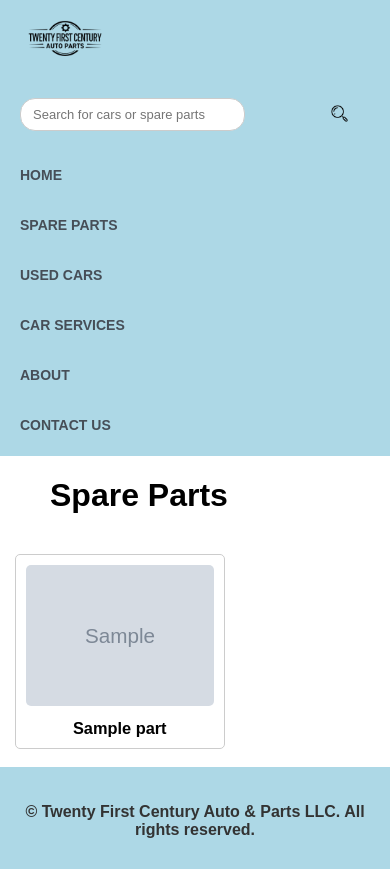
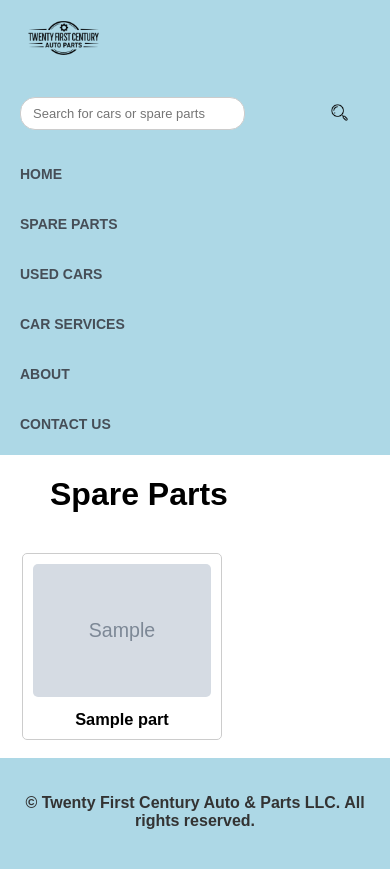
Before and after one commit to MazFahim/21stCenturyAutoParts, a Django app: template TwentyFirstCenturyAutoParts/commonPages/templates/spare_parts.html in a window 390 px wide. After the commit the page ends 829 px from the top, so only its background shows below. Run offline with Django 5.2, Linux system fonts and the light colour scheme; the template is opened without the code that fills it: most values are stand-ins (such as "Sample title", 1, 10 or a date in 2020); grey boxes marked "Sample" are stand-in pictures.

Commit message:
spare parts layout update

```diff
--- a/TwentyFirstCenturyAutoParts/commonPages/templates/spare_parts.html
+++ b/TwentyFirstCenturyAutoParts/commonPages/templates/spare_parts.html
@@ -7,10 +7,14 @@
     <link rel="icon" type="image/png" sizes="16x16" href="{% static 'logo/favicon-16x16.png' %}">
     <title>Spare Parts</title>
     <style>
+        * {
+            box-sizing: border-box;
+        }
         html, body {
             height: 100%;
             margin: 0;
             padding: 0;
+            overflow-x: hidden;
         }
 
         body {
@@ -23,7 +27,7 @@
             display: grid;
             grid-template-columns: repeat(4, 1fr);
             gap: 10px;
-            margin-left: 50px;
+            margin-left: 40px;
         }
 
         .car-card {
@@ -32,7 +36,7 @@
             margin: 10px;
             padding: 10px;
             text-align: center;
-            width: 200px;
+            width: 100%;
         }
 
         .car-card img {
@@ -44,6 +48,9 @@
         }
         .car-card h3 {
             margin: 0;
+            word-wrap: break-word;
+            overflow-wrap: break-word;
+            white-space: normal;
         }
 
         .car-card-link {
@@ -54,26 +61,29 @@
     <style>
         @media screen and (max-width: 1024px) {
             .cars-container {
-                grid-template-columns: repeat(3, 1fr);
-                margin-left: 20px;
+                grid-template-columns: repeat(2, 1fr);
+                 padding: 0 10px;
             }
         }
 
         @media screen and (max-width: 768px) {
             .cars-container {
                 grid-template-columns: repeat(2, 1fr);
-                margin-left: 10px;
+                margin-left: 5px;
+            }
+            .car-card {
+                width: 220px;
             }
         }
 
         @media screen and (max-width: 480px) {
             .cars-container {
                 grid-template-columns: repeat(2, 1fr);
-                margin-left: 5px;
+                margin-left: 2px;
             }
 
             .car-card {
-                width: 100%;
+                width: 200px;
             }
 
             .car-card img {
```
Lines whose indentation alone changed are shown as unchanged.
